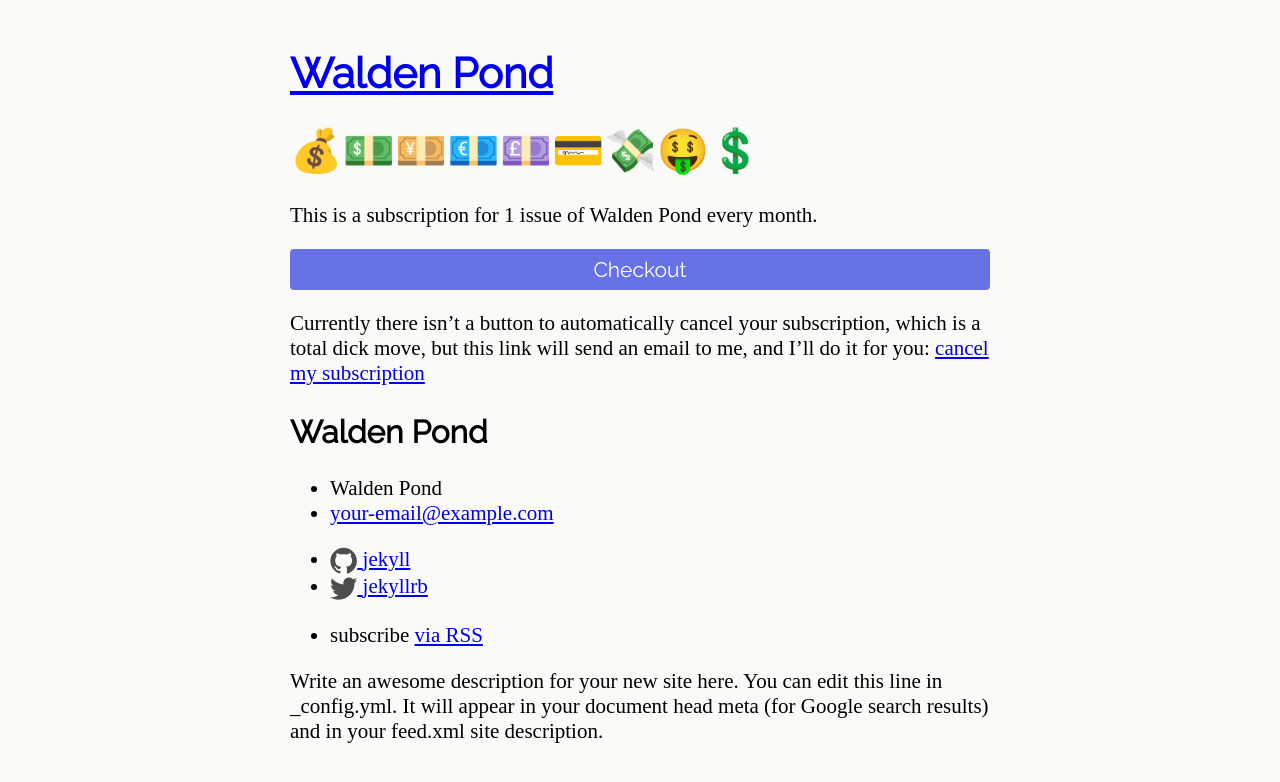
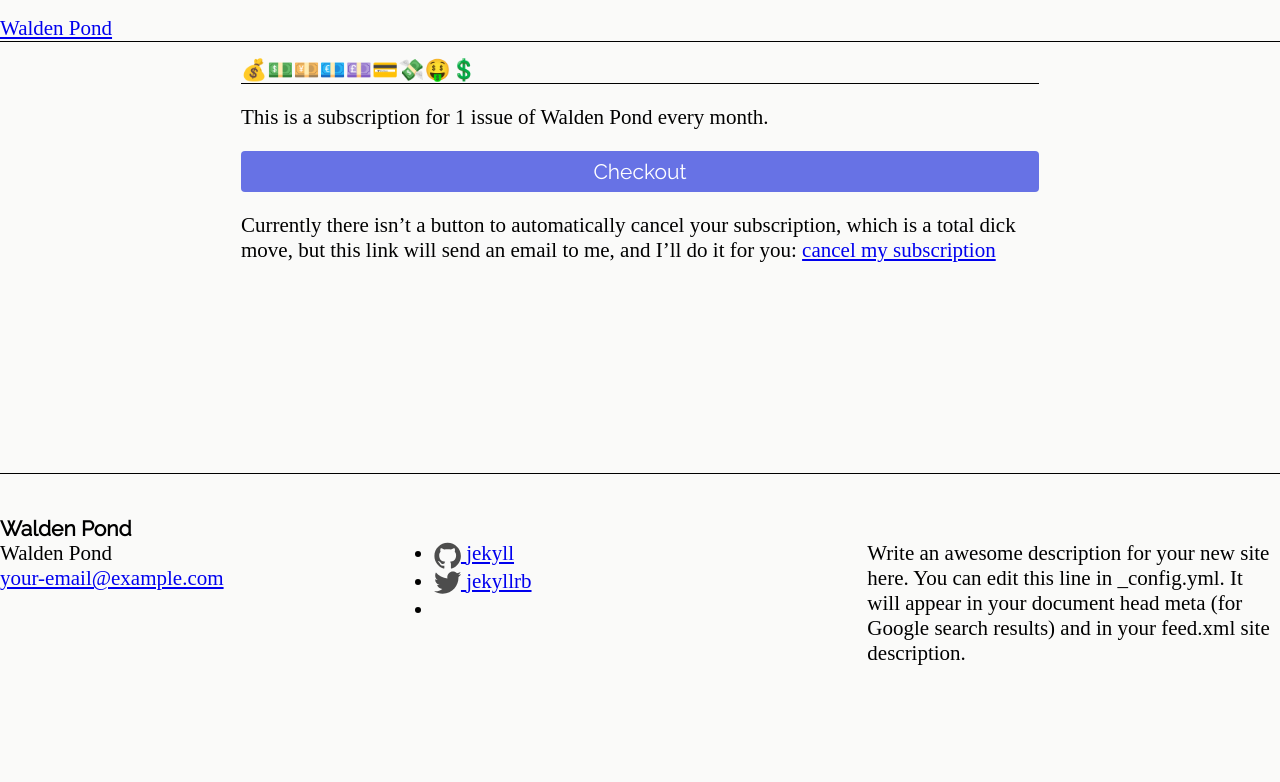
Before and after one commit to notionparallax/wp2frontEnd, a Jekyll site: the page built from payment.md, in a window 1280 px wide. Shown: the top 782 px of the page. Built offline with Jekyll 4.4.1, drawn with Linux system fonts in a browser that asks for light colours; some web fonts are replaced.

Commit message:
get a nice big image on the front page

```diff
--- a/_includes/footer.html
+++ b/_includes/footer.html
@@ -1,18 +1,16 @@
 <footer class="site-footer">
-
-  <div class="wrapper">
 
     <h2 class="footer-heading">{{ site.title }}</h2>
 
-    <div class="footer-col-wrapper">
-      <div class="footer-col footer-col-1">
+
+      <div class="footer-col">
         <ul class="contact-list">
           <li>{{ site.title }}</li>
           <li><a href="mailto:{{ site.email }}">{{ site.email }}</a></li>
         </ul>
       </div>
 
-      <div class="footer-col footer-col-2">
+      <div class="footer-col">
         <ul class="social-media-list">
           {% if site.github_username %}
           <li>
@@ -26,17 +24,17 @@
           </li>
           {% endif %}
           <li>
-            <p class="rss-subscribe">subscribe <a href="{{ "/feed.xml" | prepend: site.baseurl }}">via RSS</a></p>
+            <!-- <p class="rss-subscribe">subscribe <a href="{{ "/feed.xml" | prepend: site.baseurl }}">via RSS</a></p> -->
           </li>
         </ul>
       </div>
 
-      <div class="footer-col footer-col-3">
+      <div class="footer-col">
         <p>{{ site.description }}</p>
       </div>
     </div>
 
-  </div>
+
 
   {% if page.has-math%}
     <script type="text/javascript" async
--- a/_layouts/default.html
+++ b/_layouts/default.html
@@ -5,8 +5,7 @@
   <body itemscope="" itemtype="http://schema.org/Blog">
     {% include header.html %}
 
-    <div class="page-content">
-      <div class="wrapper {{page.type}}">
+    <div class="page-content {{page.type}}">
       <noscript>
         <p>
           Looks like you've got JS turned off. NBD, it won't change how things
@@ -14,7 +13,6 @@
         </p>
       </noscript>
       {{ content }}
-      </div>
     </div>
 
     {% include footer.html %}
--- a/css/main.css
+++ b/css/main.css
@@ -1,35 +1,58 @@
 @import url("https://fonts.googleapis.com/css?family=Noto+Serif+JP|Raleway|Cinzel+Decorative|Raleway+Dots");
+
+:root {
+  --big-img-width: 98.5vw;
+  --main-column-width: 38em;
+}
+
+* {
+  margin: 0;
+  padding: 0;
+  border: 0;
+  outline: 0;
+  font-size: 100%;
+  vertical-align: baseline;
+  background: transparent;
+}
 
 body {
   background-color: hsla(60, 10%, 98%, 1);
   font-family: "Noto Serif JP", serif;
   font-size: 21px;
-  margin: auto;
-  max-width: 700px;
-  padding: 1em;
+  /* padding: 1em; */
   word-break: break-word;
 }
+.page-content {
+  margin: auto;
+  max-width: var(--main-column-width);
+}
 
-.name-title {
+h1 {
   border-bottom: 0.5mm solid black;
   column-span: all;
   font-family: "Raleway Dots", cursive;
+  font-weight: lighter;
+  margin: 1rem 0;
+}
+.name-title {
   font-size: 400%;
-  margin-bottom: 5mm;
-  padding-bottom: 10mm;
-  font-weight: lighter;
 }
 
-h1,
 h2,
 h3,
 h4,
 h5 {
+  margin-top: 1em;
   font-family: "Raleway", sans-serif;
   break-inside: avoid;
   page-break-inside: avoid;
 }
-
+p {
+  margin-top: 1em;
+}
+p.reset {
+  margin-top: 0;
+}
 section {
   border-bottom: 1px solid hsla(0, 0%, 0%, 0.05);
   border-top: 1px solid hsla(0, 0%, 0%, 0.05);
@@ -166,3 +189,26 @@
   vertical-align: top;
   width: 32%;
 }
+
+/* index */
+.mega-image {
+  height: 60vh;
+  margin-left: calc((var(--big-img-width) - var(--main-column-width)) * -0.5);
+  object-fit: cover;
+  object-position: 50% 34%;
+  width: var(--big-img-width);
+}
+
+/* footer */
+footer {
+  column-count: 3;
+  margin-top: 10em;
+  border-top: 1px solid;
+  padding-top: 1em;
+}
+footer h2 {
+  column-span: all;
+}
+footer div {
+  break-inside: avoid-column;
+}
```
Also changed, not shown: _layouts/index.html (added, +23 -0 lines), index.md (+5 -4 lines), 1 other file. Lines whose indentation alone changed are shown as unchanged.
